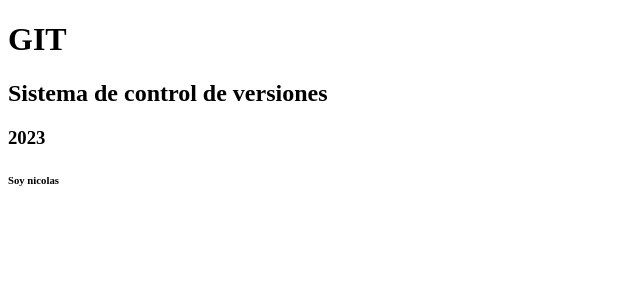
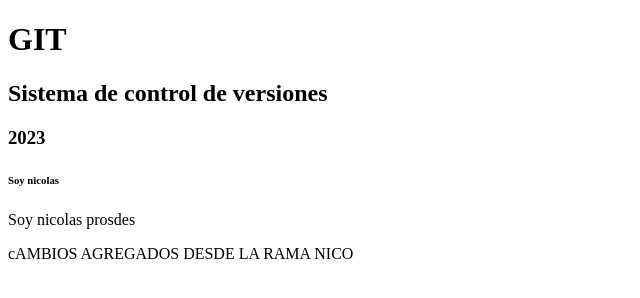
Before and after one commit to NicolasVera23/repositorio-final, a plain HTML site: page DEMO-GIT/index.html in a window 1280 px wide. Shown: the whole page, without its empty margins (0-640 px from the left). Drawn offline with Linux system fonts and the light colour scheme.

Commit message:
cambios desde nicolas

```diff
--- a/DEMO-GIT/index.html
+++ b/DEMO-GIT/index.html
@@ -10,5 +10,7 @@
     <H2>Sistema de control de versiones</H2>
     <h3>2023</h3>
     <h6>Soy nicolas</h6>
+    <p>Soy nicolas prosdes</p>
+    <p>cAMBIOS AGREGADOS DESDE LA RAMA NICO</p>
 </body>
 </html>
```
